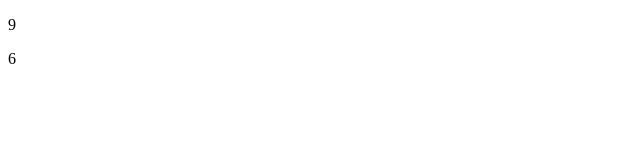
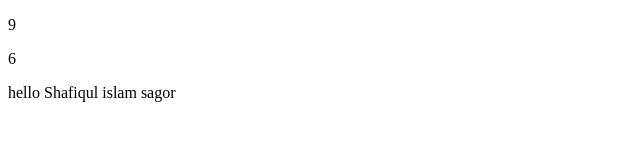
Before and after one commit to shafiqulislamsagor/JavaScript-repeat, a plain HTML site: page statements/index.html in a window 1280 px wide. Shown: the whole page, without its empty margins (0-640 px from the left). Drawn offline with Linux system fonts and the light colour scheme.

Commit message:
operator ar por break kora jai

```diff
--- a/statements/index.html
+++ b/statements/index.html
@@ -8,6 +8,7 @@
 <body>
     <p id="demo"></p>
     <p id="demo1"></p>
+    <p id="demo2"></p>
     <script>
         let a , b , c ;
         a = 4 ;
@@ -17,6 +18,8 @@
         let x , y , z ;
         x = 1 ; y = 5 ; z = x + y;
         document.getElementById('demo1').innerHTML = z ;
+        document.getElementById('demo2').innerHTML =
+        'hello Shafiqul islam sagor';
     </script>
 </body>
 </html>
```
